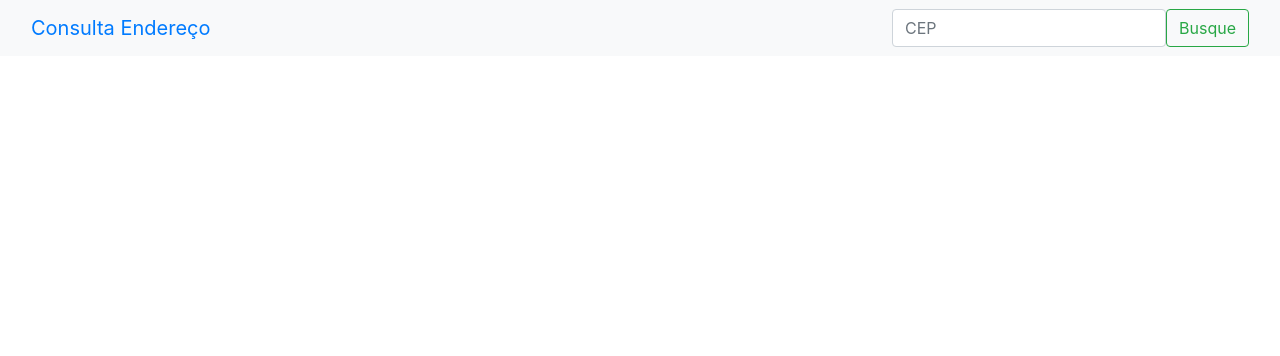
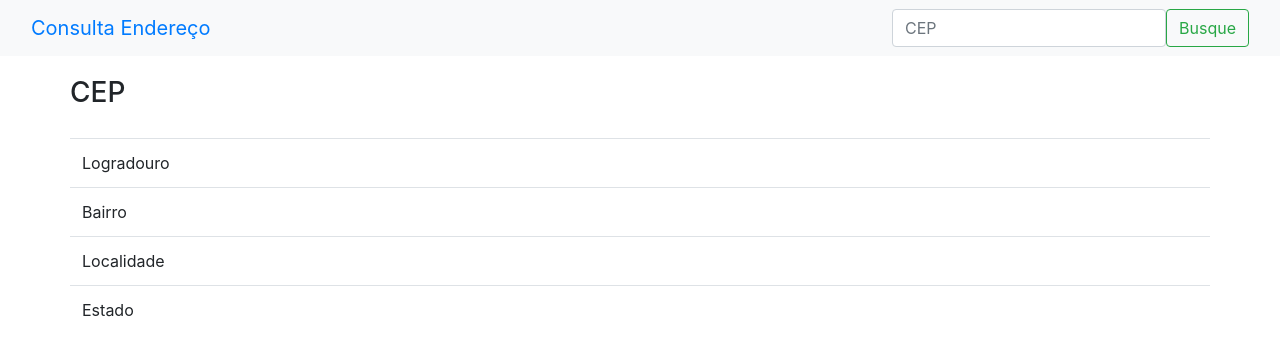
Before and after one commit to izaque459/AulaJQuery02, a plain HTML site: page index.html in a window 1280 px wide. Drawn offline with Linux system fonts and the light colour scheme.

Commit message:
Atualizado index e main

```diff
--- a/index.html
+++ b/index.html
@@ -20,5 +20,36 @@
             </div>
           </nav>
 
+
+          <div class="container cep" style="margin-top:20px;">
+              <div class="row">
+                <h3 id="titulo_cep">CEP</h3>
+                  <table class="table" style="margin-top:20px;">
+                      <tbody>
+                        <tr>
+                          <td>Logradouro</td>
+                          <td id="logradouro"></td>
+                        </tr>
+
+                        <tr>
+                          <td>Bairro</td>
+                          <td id="bairro"></td>
+                        </tr>
+
+                        <tr>
+                          <td>Localidade</td>
+                          <td id="localidade"></td>
+                        </tr>
+
+                        <tr>
+                          <td>Estado</td>
+                          <td id="UF"></td>
+                        </tr>
+
+                      </tbody>
+                  </table>
+              </div>
+          </div>
+
     </body>
 </html>
--- a/js/main.js
+++ b/js/main.js
@@ -9,6 +9,8 @@ function consultaCEP(){
         success:function(response){
             console.log(response);
             $("#logradouro").html(response.logradouro)
+            $("#titulo_cep").html("CEP "+response.cep)
+
            // document.getElementById("logradouro").innerHTML= response.logradouro
             document.getElementById("bairro").innerHTML    = response.bairro
             document.getElementById("localidade").innerHTML= response.localidade
@@ -19,3 +21,8 @@ function consultaCEP(){
     })
 
 }
+/*
+()=>{
+    $(".cep").hide()
+}
+*/
```
